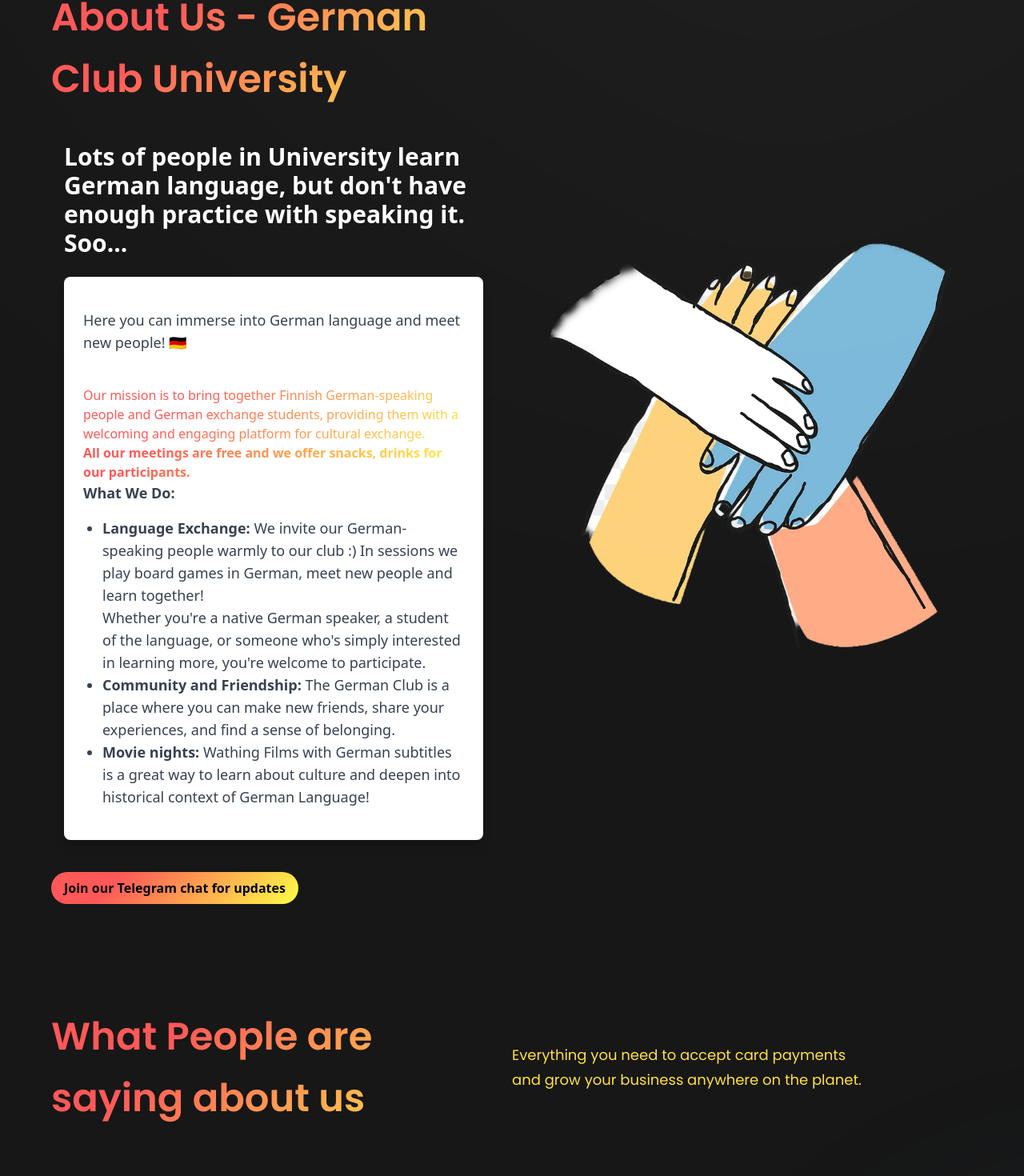
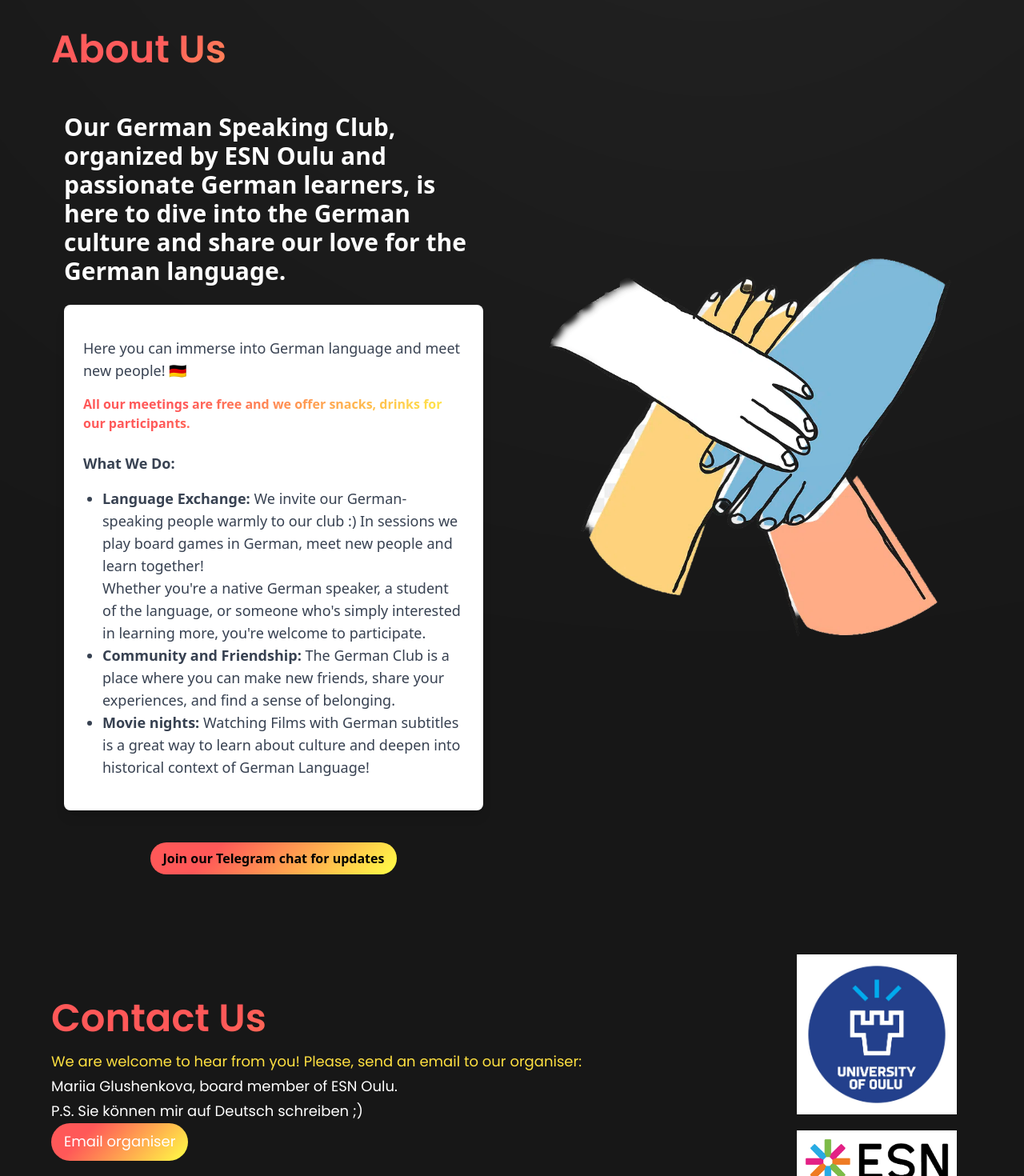
Before and after one commit to maguitaria/german-club-Oulu, a React (Vite) app: page /home#/home in a window 1280 px wide. Shown: the part 1165-2635 px from the top of the page at 80% size. Built offline with nearby package versions, Linux system fonts and the light colour scheme.

Commit message:
Add Contact uS

```diff
--- a/src/App.jsx
+++ b/src/App.jsx
@@ -25,8 +25,8 @@ const App = () => (
     <div className={`bg-primary ${styles.flexStart}`}>
       <div className={`${styles.boxWidth}`}>
         <Routes>
-          <Route path={`/`} element={<Navigate to="/home" replace  />} />
-          <Route path={`/home`} element={<Hero/>} />
+          <Route path={`/`} element={<Navigate to="/home" replace />} />
+          <Route path={`/home`} element={<Hero />} />
           <Route path="/events" element={<Events />} />
           <Route path="/business" element={<Business />} />
           <Route path="/aboutus" element={<Aboutus />} />
@@ -40,7 +40,7 @@ const App = () => (
     <div className={`bg-primary ${styles.paddingX} ${styles.flexCenter}`}>
       <div className={`${styles.boxWidth}`}>
         <Stats />
-        <Aboutus /> <Testimonials />
+        <Aboutus />
         <Contact />
         <CTA />
         <Footer />
--- a/src/components/Aboutus.jsx
+++ b/src/components/Aboutus.jsx
@@ -7,14 +7,15 @@ const Aboutus = () => (
   <section className={layout.section}>
     <div className={layout.sectionInfo}>
       <h2 className={styles.heading2}>
-        About Us - German Club University
+        About Us
         <br className="sm:block hidden" />
       </h2>
       <div className="bg-primary py-10 px-4">
         <div className="max-w-screen-xl mx-auto">
           <h1 className="text-3xl font-semibold text-white mb-6">
-            Lots of people in University learn German language, but don't have
-            enough practice with speaking it. Soo...
+            Our German Speaking Club, organized by ESN Oulu and passionate
+            German learners, is here to dive into the German culture and share
+            our love for the German language.
           </h1>
 
           <div className="bg-white p-6 rounded-lg shadow-lg">
@@ -23,18 +24,14 @@ const Aboutus = () => (
             <p className="text-lg text-gray-700 mb-4">
               Here you can immerse into German language and meet new people! 🇩🇪
             </p>
-            <br />
+
             <p className="text-gradient">
-              Our mission is to bring together Finnish German-speaking people
-              and German exchange students, providing them with a welcoming and
-              engaging platform for cultural exchange.
-              <br className="sm:block hidden" />
               <strong>
                 All our meetings are free and we offer snacks, drinks for our
                 participants.
               </strong>
             </p>
-
+            <br />
             <p className="text-lg text-gray-700 mb-4">
               <strong>What We Do:</strong>
             </p>
@@ -56,7 +53,7 @@ const Aboutus = () => (
                 and find a sense of belonging.
               </li>
               <li>
-                <strong>Movie nights:</strong> Wathing Films with German
+                <strong>Movie nights:</strong> Watching Films with German
                 subtitles is a great way to learn about culture and deepen into
                 historical context of German Language!
               </li>
@@ -69,11 +66,18 @@ const Aboutus = () => (
         </div>
       </div>
 
-      <Button styles={`mt-10`} />
+      <div className="flex items-center justify-center w-full">
+        <a href="https://t.me/+z_p7lHuhjnxlNWUy" target="_blank">
+          <Button styles={"mt-4"} />
+        </a>
+      </div>
     </div>
 
     <div className={layout.sectionImg}>
       <img src={aboutus} alt="About us" className="w-[100%] h-[50%]" />
+      <p className="text-lg text-gradient">
+
+      </p>
     </div>
   </section>
 );
--- a/src/components/Contact.jsx
+++ b/src/components/Contact.jsx
@@ -3,19 +3,32 @@ import { contacts } from "../constants";
 import styles, { layout } from "../style";
 import { Link } from "react-router-dom"; // Import Link from react-router-dom
 import { esn, oulu_uni } from "../assets";
+import Mailto from "./Mailto";
 
 const Contact = () => (
-
   <section className={`${styles.flexCenter} my-4`}>
     <div className={layout.sectionInfo}>
-      <h2 className={styles.heading2}>
-     Contact Us
-
-      </h2>
-
+      <h2 className={styles.heading2}>Contact Us</h2>
+      <p className={styles.paragraph}>
+        We are welcome to hear from you! Please, send an email to our organiser:
+        <p className="text-white">
+          Mariia Glushenkova, board member of ESN Oulu. <br/>
+           P.S. Sie können mir auf Deutsch schreiben ;)
+          <Mailto
+            email="t2glma00@students.oamk.fi"
+            subject="Sprich mit uns message"
+            body=""
+          >
+            <br/>
+            <button className=" bg-500 bg-yellow-gradient py-2 px-4 rounded-full" >
+              Email organiser
+            </button>
+          </Mailto>
+        </p>
+        <br />
+      </p>
     </div>
     <Link to="/contactus">
-
       {contacts.map((contact) => (
         <div
           key={contact.id}
@@ -28,11 +41,7 @@ const Contact = () => (
           />
         </div>
       ))}
-
     </Link>
-
-
-
   </section>
 );
 
--- a/src/components/Hero.jsx
+++ b/src/components/Hero.jsx
@@ -1,9 +1,10 @@
-import styles from "../style";
+import styles, { layout } from "../style";
 import { discount, germanclub } from "../assets";
 import GetStarted from "./GetStarted";
 import React from "react";
 import { Link } from "react-router-dom";
 import Button from "./Button";
+import Aboutus from "./Aboutus";
 
 const Hero = () => {
   return (
@@ -67,14 +68,27 @@ const Hero = () => {
         />
         {/* gradient end */}
         <div>
+
+            <br />
+            <h2 className="sm:block text-center  text-white hidden sm:text-[30px] sm:px-6">
+              Welcome to the German-speaking Club, organized by ESN Oulu and
+              enthusiastic German learners!
+              <br className="sm:block hidden text-gradient" />
+            </h2>
+
           <img
             src={germanclub}
             alt="German_CLUB"
-            className="w-[600px] h-[600px]"
+            className="w-[800px] h-[400px]"
           />
         </div>
+
+      </div>
+      <div>
+
       </div>
     </section>
+
   );
 };
 
--- /dev/null
+++ b/src/components/Mailto.jsx
@@ -0,0 +1,10 @@
+import React from "react";
+
+const Mailto = ({ email, subject = "", body = "", children }) => {
+  let params = subject || body ? "?" : "";
+  if (subject) params += `subject=${encodeURIComponent(subject)}`;
+  if (body) params += `${subject ? "&" : ""}body=${encodeURIComponent(body)}`;
+
+  return <a href={`mailto:${email}${params}`}>{children}</a>;
+};
+export default Mailto;
```
Lines whose indentation alone changed are shown as unchanged.
